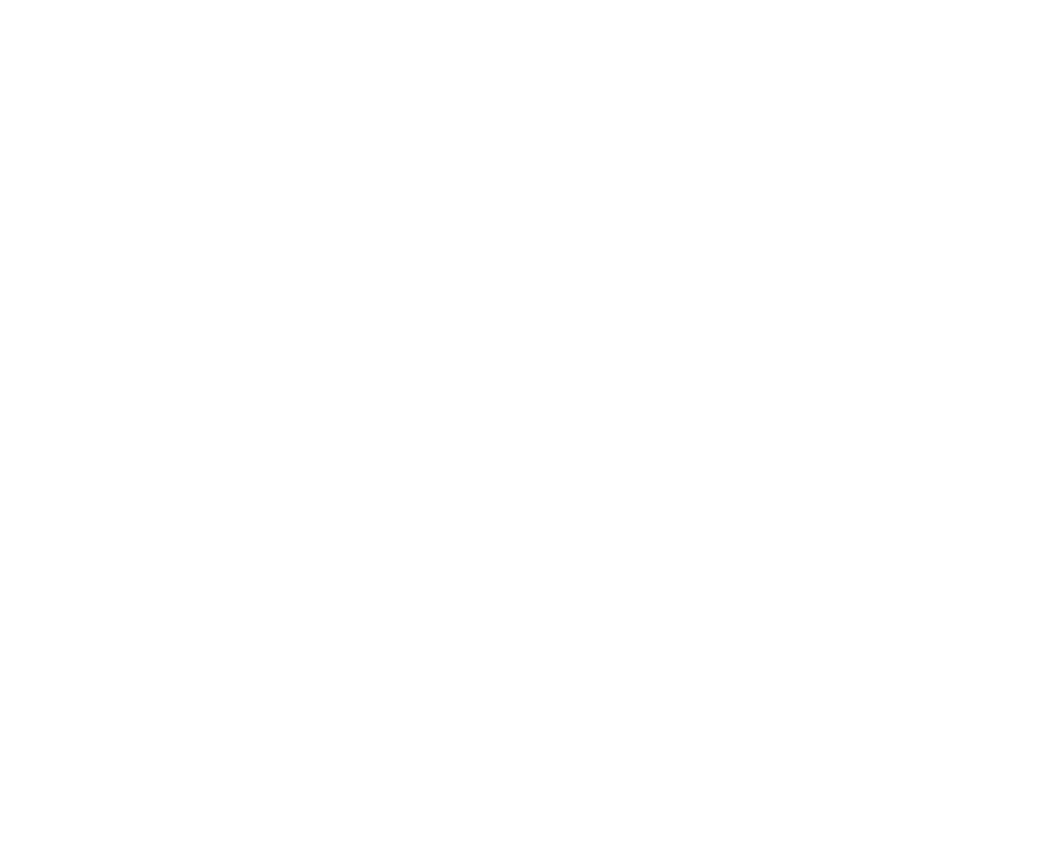
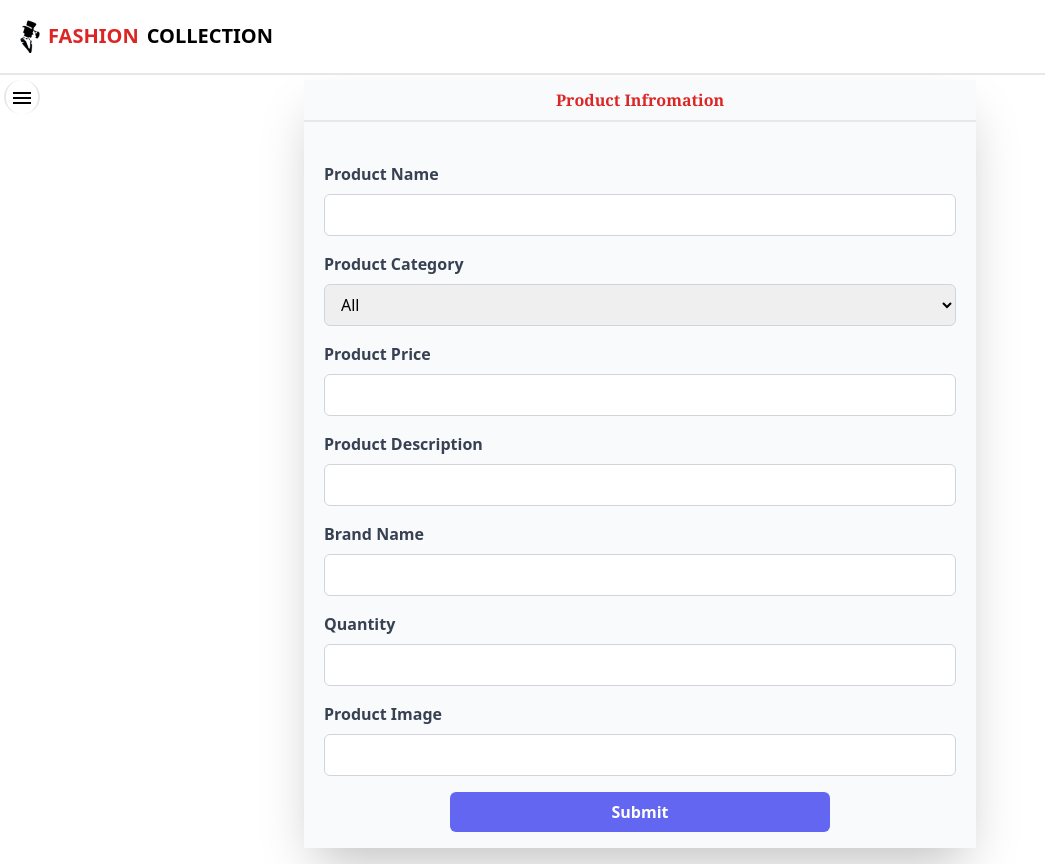
Before and after one commit to muskan1024/FashionCollection, a React (Create React App) app in the folder frontend/: page /admin/addproducts in a window 1280 px wide. Before the commit this address had no page. Shown: the whole page, without its empty margins (0-1045 px from the left). Before the commit the page ends 800 px from the top, so only its background shows below. Built offline with nearby package versions, Linux system fonts and the light colour scheme.

Commit message:
add products form

```diff
--- a/frontend/src/Components/Admin/Add.jsx
+++ b/frontend/src/Components/Admin/Add.jsx
@@ -0,0 +1,111 @@
+import React, { useState } from "react";
+import NavbarA from "./NavbarA";
+import SideBar from "./SideBar";
+// import {assets} from '../../assets'
+
+const Add = () => {
+  return (
+    <>
+      <NavbarA />
+      <SideBar />
+      <div className="mt-20">
+      <div className=" m-auto shadow-2xl max-w-2xl bg-slate-50">
+        <h1 className="text-center font-serif font-bold text-red-600 border-b-2 py-2">
+          Product Infromation
+        </h1>
+        <form className="mt-10 ml-5 mr-5 ">
+          <div class="mb-4">
+            <label for="name" class="block text-gray-700 font-bold mb-2">
+              Product Name
+            </label>
+            <input
+              type="text"
+              class="w-full px-3 py-2 border border-gray-300 rounded-md focus:outline-none focus:ring focus:ring-indigo-200 focus:border-indigo-500"
+              required
+            />
+          </div>
+
+          <div class="mb-4">
+            <label for="age" class="block text-gray-700 font-bold mb-2">
+              Product Category
+            </label>
+            <select
+              name="category"
+              class="w-full px-3 py-2 border border-gray-300 rounded-md focus:outline-none focus:ring focus:ring-indigo-200 focus:border-indigo-500"
+            >
+              <option value="All">All</option>
+              <option value="Suiting">Suiting</option>
+              <option value="Shirting">Shirting</option>
+              <option value="Uniform">Uniform</option>
+              <option value="Trouser">Trouser</option>
+              <option value="T-Shirt">T-Shirt</option>
+              <option value="Coat">Coat</option>
+            </select>
+          </div>
+          <div class="mb-4">
+            <label for="age" class="block text-gray-700 font-bold mb-2">
+              Product Price
+            </label>
+            <input
+              type="number"
+              name="price"
+              class="w-full px-3 py-2 border border-gray-300 rounded-md focus:outline-none focus:ring focus:ring-indigo-200 focus:border-indigo-500"
+              required
+            />
+          </div>
+          <div class="mb-4">
+            <label for="text" class="block text-gray-700 font-bold mb-2">
+              Product Description
+            </label>
+            <input
+              type="text"
+              class="w-full px-3 py-2 border border-gray-300 rounded-md focus:outline-none focus:ring focus:ring-indigo-200 focus:border-indigo-500"
+              required
+            />
+          </div>
+          <div class="mb-4">
+            <label for="text" class="block text-gray-700 font-bold mb-2">
+              Brand Name
+            </label>
+            <input
+              type="text"
+              class="w-full px-3 py-2 border border-gray-300 rounded-md focus:outline-none focus:ring focus:ring-indigo-200 focus:border-indigo-500"
+              required
+            />
+          </div>
+          <div class="mb-4">
+            <label for="text" class="block text-gray-700 font-bold mb-2">
+              Quantity
+            </label>
+            <input
+              type="text"
+              class="w-full px-3 py-2 border border-gray-300 rounded-md focus:outline-none focus:ring focus:ring-indigo-200 focus:border-indigo-500"
+              required
+            />
+          </div>
+          <div class="mb-4">
+            <label for="text" class="block text-gray-700 font-bold mb-2">
+              Product Image
+            </label>
+            <input
+              type="text"
+              class="w-full px-3 py-2 border border-gray-300 rounded-md focus:outline-none focus:ring focus:ring-indigo-200 focus:border-indigo-500"
+              required
+            />
+          </div>
+          <div class="mb-4 grid justify-items-stretch">
+            <button
+              type=" submit"
+              class="w-3/5  bg-indigo-500 mb-4 text-white font-bold py-2 px-4 rounded-md justify-self-center hover:bg-indigo-600 focus:outline-none focus:bg-indigo-600"
+            >
+              Submit
+            </button>
+          </div>
+        </form>
+      </div>
+      </div>
+    </>
+  );
+};
+
+export default Add;
--- a/frontend/src/Components/Admin/HomeA.jsx
+++ b/frontend/src/Components/Admin/HomeA.jsx
@@ -6,7 +6,9 @@
   return (
     <>
       <NavbarA/>
+      <div className='mt-20'>
       <SideBar/>
+      </div>
     </>
   )
 }
--- a/frontend/src/Components/Admin/NavbarA.jsx
+++ b/frontend/src/Components/Admin/NavbarA.jsx
@@ -3,7 +3,8 @@
 const NavbarA = () => {
   return (
     <>
-      <div className="flex justify-between text-center p-5 border-b-2 z-20">
+      <div className="fixed top-0 w-full z-10 bg-white">
+        <div className=" flex justify-between text-center p-5 border-b-2 z-20">
           <div className="w-max-(10%,80px)">
             <Link
               to="/admin/home"
@@ -15,6 +16,7 @@
             </Link>
           </div>
         </div>
+      </div>
     </>
   );
 };
--- a/frontend/src/Components/Admin/SideBar.jsx
+++ b/frontend/src/Components/Admin/SideBar.jsx
@@ -6,11 +6,11 @@
   RemoveCircleOutlineOutlined,
 } from "@mui/icons-material";
 import React, { useState } from "react";
-import { Link, NavLink, useNavigate } from "react-router-dom";
+import { NavLink, useNavigate } from "react-router-dom";
 import { useUserContext } from "../UserContext";
 
 const SideBar = () => {
-  const {logout} = useUserContext();
+  const { logout } = useUserContext();
   const history = useNavigate();
   const [isOpen, setOpen] = useState(false);
 
@@ -21,18 +21,26 @@
 
   return (
     <>
-      <div className="ml-2 mt-1 p-1 cursor-pointer rounded-full hover:bg-gray-200 w-fit border-x-2">
+      <div className="fixed -mt-1">
+        <div className=" mx-1 mt-1 p-1 cursor-pointer rounded-full hover:bg-gray-200 w-fit h-fit border-x-2">
           <Menu onClick={() => setOpen(!isOpen)} />{" "}
         </div>
         <div
           className={`${
             isOpen
-            ? "min-h-screen border-x-2  w-48 shadow-xl shadow-gray-300"
+              ? "fixed bg-white min-h-screen border-x-2  w-48 shadow-xl shadow-gray-300"
               : "hidden"
           }`}
         >
           <div className="pt-3 pl-6 flex flex-col gap-5">
-          <NavLink className=" flex text-center gap-3 border border-red-500  border-r-0 p-2 rounded-l-sm active:border-red-400 active:bg-red-100">
+            <NavLink
+              to="/admin/addproducts"
+              className={({ isActive }) =>
+                isActive
+                  ? "flex gap-3 text-center border border-red-400 border-r-0 p-2 bg-red-100"
+                  : "flex text-center gap-3 border border-red-500  border-r-0 p-2 rounded-l-sm"
+              }
+            >
               <AddCircleOutlineOutlined />
               <p>Add Items</p>
             </NavLink>
@@ -44,9 +52,13 @@
               <Inventory />
               <p>Manage Orders</p>
             </NavLink>
-          <div onClick={handleLogout} className="cursor-pointer flex text-center gap-3 border border-red-500    border-r-0 p-2 rounded-l-sm active:border-red-400 active:bg-red-100">
+            <div
+              onClick={handleLogout}
+              className="cursor-pointer flex text-center gap-3 border border-red-500    border-r-0 p-2 rounded-l-sm active:border-red-400 active:bg-red-100"
+            >
               <Logout />
               <p>Logout</p>
+            </div>
           </div>
         </div>
       </div>
--- a/frontend/src/Components/Landing.jsx
+++ b/frontend/src/Components/Landing.jsx
@@ -6,12 +6,13 @@
 import Cart from "./Cart";
 import HomeA from "./Admin/HomeA";
 import LoginA from "./Admin/LoginA";
+import Add from "./Admin/Add";
 
 const Landing = () => {
   const [categ, setCateg] = useState("All");
 
   return (
-    <BrowserRouter>
+    // <BrowserRouter>
       <Routes>
         <Route
           path="/home"
@@ -35,8 +36,9 @@
         <Route path="/cart" element={<Cart />}></Route>
         <Route path="/admin/login" element={<LoginA />}></Route>
         <Route path="/admin/home" element={<HomeA />}></Route>
+        <Route path="/admin/addproducts" element={<Add/>}></Route>
       </Routes>
-    </BrowserRouter>
+    // {/* </BrowserRouter> */}
   );
 };
 export default Landing;
```
Also changed, not shown: frontend/src/index.js (+6 -3 lines). Lines whose indentation alone changed are shown as unchanged.
